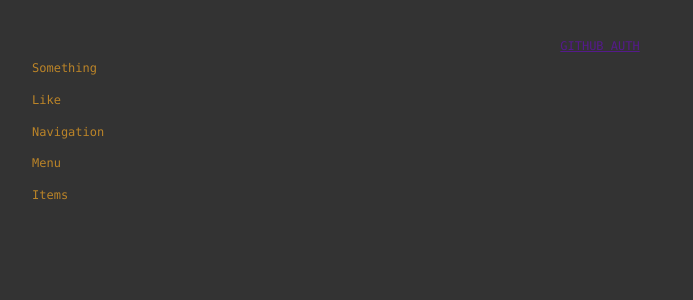
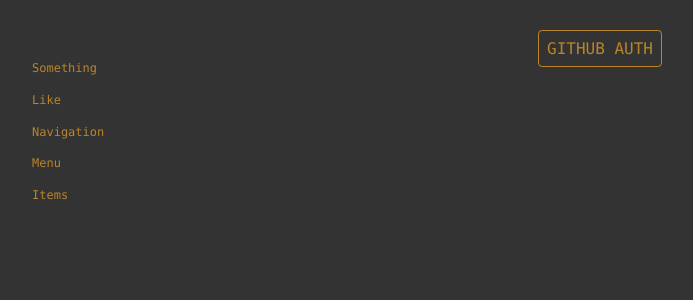
Before and after one commit to torinos-io/web, a Vue app: page / in a window 1280 px wide. Shown: the top 300 px of the page, without its empty margins (40-733 px from the left). Built offline with nearby package versions, Linux system fonts and the light colour scheme; no server answers.

Commit message:
Tweak styles and enable to sign out

```diff
--- a/src/components/GithubAuthButton.vue
+++ b/src/components/GithubAuthButton.vue
@@ -6,18 +6,21 @@ a.github-auth-button(:href="this.$store.state.auth.authUrl") GITHUB AUTH
 export default {
   name: 'github-auth-button',
   beforeMount() {
-    this.$store.dispatch('loadAuthUrl');
+    this.$store.dispatch('getAuthUrl');
   },
 };
 </script>
 
 <style lang='scss'>
+@import 'src/styles/base';
+
 .github-auth-button {
-  border: none;
+  border: 1px solid $orange1;
   border-radius: 4px;
-  width: 100px;
-  height: 24px;
-  cursor: pointer;
+  padding: 8px;
+  font-size: 16px;
+  color: $orange1;
+  text-decoration: none;
 
   &:focus {
     outline: none;
--- a/src/components/Project.vue
+++ b/src/components/Project.vue
@@ -1,6 +1,9 @@
 <template lang='pug'>
 section.project
-  github-auth-button
+  template(v-if="this.$store.state.auth.accessToken")
+    p Signed in
+    button(@click="signOut") Sign out
+  github-auth-button(v-else)
 </template>
 
 <script>
@@ -9,6 +12,14 @@ import GithubAuthButton from './GithubAuthButton';
 export default {
   name: 'project',
   components: { GithubAuthButton },
+  methods: {
+    signOut() {
+      this.$store.dispatch('clearAccessToken');
+    },
+  },
+  beforeMount() {
+    this.$store.dispatch('loadAccessToken');
+  },
 };
 </script>
 
```
